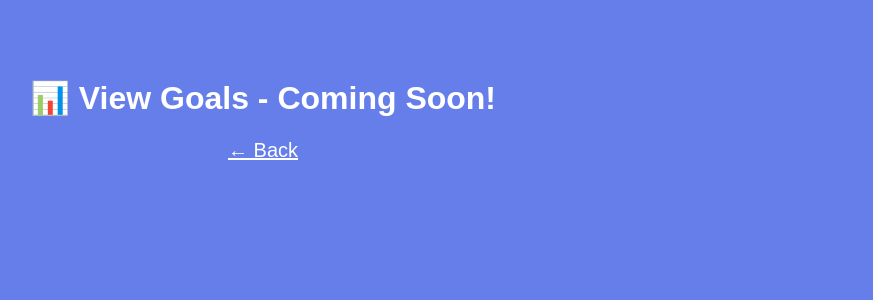
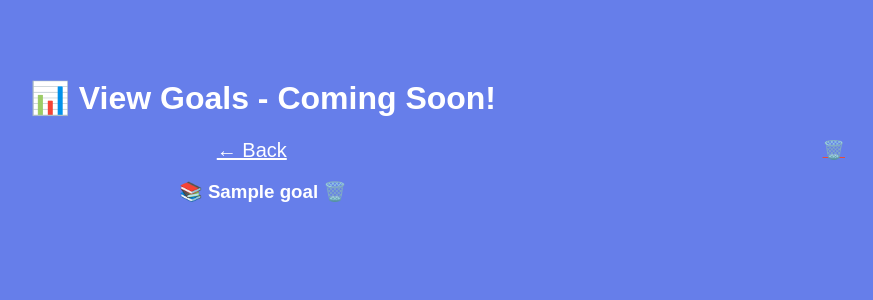
Before and after one commit to priyyaa1103-netizen/study-planner-final, a Python web app: template templates/view_goals.html in a window 1280 px wide. Shown: the top 300 px of the page, without its empty margins (377-1250 px from the left). Run offline with Jinja, Linux system fonts and the light colour scheme; the template is opened without the code that fills it: most values are stand-ins (such as "Sample title", 1, 10 or a date in 2020).

Commit message:
Update view_goals.html

```diff
--- a/templates/view_goals.html
+++ b/templates/view_goals.html
@@ -4,3 +4,5 @@
 h1{font-size:32px}</style></head>
 <body><h1>📊 View Goals - Coming Soon!</h1>
 <a href="/dashboard" style="color:white;font-size:20px">← Back</a></body></html>
+<a href="/delete_goal/{{goal['id']}}" style="color:#e74c3c;font-size:18px;float:right" onclick="return confirm('Delete goal?')">🗑️</a>
+<h3>📚 {{goal['subject']}} 🗑️</h3>  <!-- Header மேல delete button -->
```
